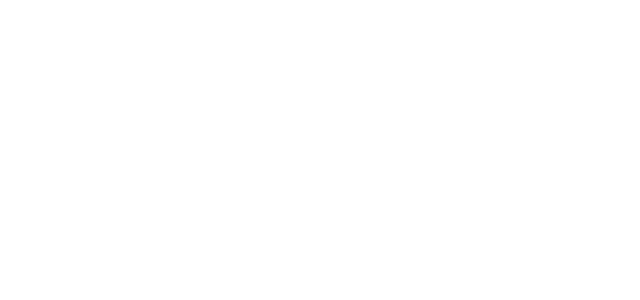
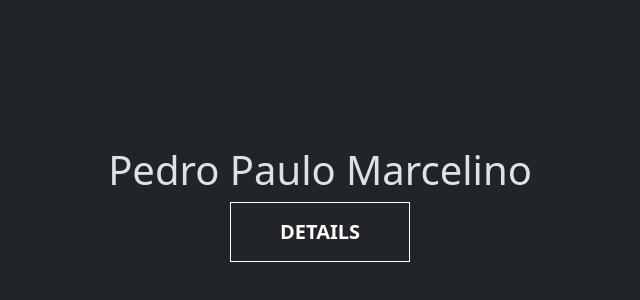
Before and after one commit to PedroMarcelino7/Portfolio, a React (Vite) app: page / in a window 1280 px wide. Shown: the part 196-496 px from the top of the page, without its empty margins (320-960 px from the left). Built offline with nearby package versions, Linux system fonts and the light colour scheme.

Commit message:
Adding button with hover effects

```diff
--- a/index.html
+++ b/index.html
@@ -1,5 +1,5 @@
 <!doctype html>
-<html lang="en">
+<html lang="en" data-bs-theme='dark'>
 
 <head>
   <meta charset="UTF-8" />
--- a/src/App.jsx
+++ b/src/App.jsx
@@ -1,9 +1,10 @@
 import './App.scss'
+import Header from './components/Header/Header'
 
 function App() {
   return (
     <>
-
+      <Header />
     </>
   )
 }
--- /dev/null
+++ b/src/components/Header/Header.jsx
@@ -0,0 +1,20 @@
+import styles from './Header.module.scss'
+
+export default function Header() {
+    return (
+        <header className={`d-flex flex-column justify-content-center align-items-center vw-100 vh-100`}>
+            <h1>Pedro Paulo Marcelino</h1>
+
+            <div className={styles.button_box}>
+                <button>
+                    <svg width="180px" height="60px" viewBox="0 0 180 60">
+                        <polyline points="179,1 179,59 1,59 1,1 179,1" />
+                        <polyline points="179,1 179,59 1,59 1,1 179,1" />
+                    </svg>
+
+                    <span className='fw-bold fs-5'>DETAILS</span>
+                </button>
+            </div>
+        </header>
+    )
+}
--- /dev/null
+++ b/src/components/Header/Header.module.scss
@@ -0,0 +1,38 @@
+header {
+    .button_box {
+        transform: translate(0, 0);
+
+        button {
+            width: 180px;
+            height: 60px;
+            cursor: pointer;
+            border: 1px solid #fff;
+            background: transparent;
+            transition: all 0.5s ease-in-out;
+
+            svg {
+                position: absolute;
+                left: 0;
+                top: 0;
+                fill: none;
+                stroke: #fff;
+                stroke-width: 5px;
+                stroke-dasharray: 150 480;
+                stroke-dashoffset: 150;
+                transition: 1s ease-in-out;
+            }
+        }
+
+        button:hover {
+            transform: translate(-5px, -5px);
+            box-shadow: 5px 5px 5px rgba(0, 0, 0, 0.5);
+
+            svg {
+                transform: translate(-5px, -5px);
+                background-color: transparent;
+                border: none;
+                stroke-dashoffset: -480;
+            }
+        }
+    }
+}
```
Also changed, not shown: 1 other file (tests, documents, lock files or other folders).
